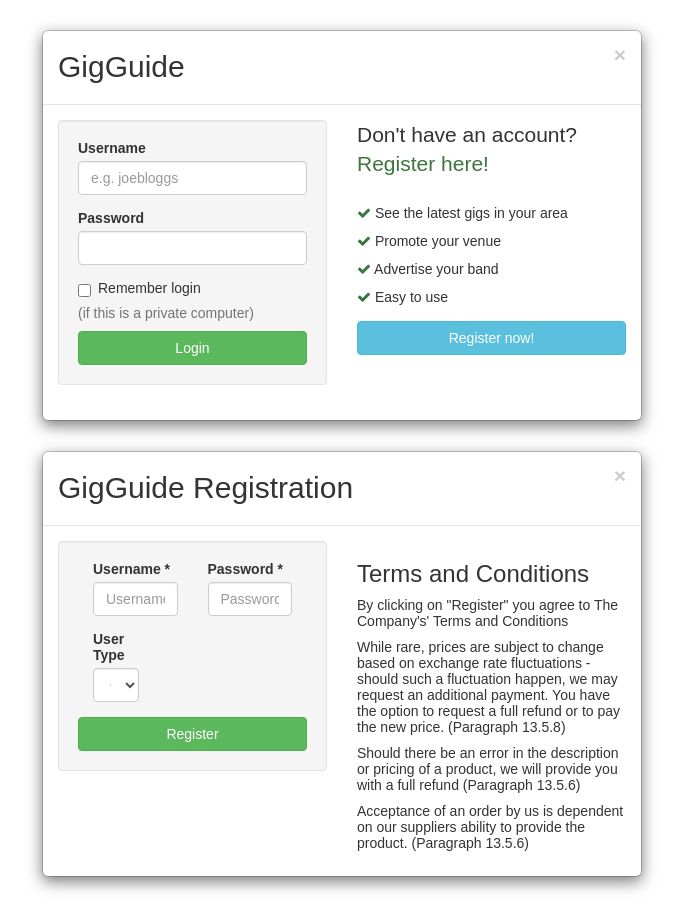
After one commit to Kevin-Colm/Project-Gmit, a PHP site: page /BootstrapMockups/test.html in a window 1280 px wide. The commit adds this page. Shown: the whole page, without its empty margins (298-981 px from the left). Run offline with PHP 8.4, Linux system fonts and the light colour scheme.

Commit message:
added test html pages for registerpage and a fix for the login page

```diff
--- /dev/null
+++ b/BootstrapMockups/test.html
@@ -0,0 +1,140 @@
+<!DOCTYPE html>
+<html lang="en">
+    <head>
+        <meta charset="UTF-8">
+        <title>Login</title>
+        <link rel="stylesheet" href="https://maxcdn.bootstrapcdn.com/bootstrap/3.3.7/css/bootstrap.css">
+		<link rel="stylesheet" href="https://cdnjs.cloudflare.com/ajax/libs/font-awesome/4.7.0/css/font-awesome.min.css">
+        <style type="text/css">
+            body{ font: 14px sans-serif; }
+            .wrapper{ width: 350px; padding: 20px; }
+        </style>
+    </head>
+    <body>
+        <div id="login-overlay" class="modal-dialog">
+
+            <div class="modal-content">
+                <div class="modal-header">
+                    <button type="button" class="close" data-dismiss="modal"><span aria-hidden="true">×</span><span class="sr-only">Close</span></button>
+                    <h2 class="modal-title" id="myModalLabel">GigGuide</h2>
+                </div>
+                <div class="modal-body">
+                    <div class="row">
+                        <div class="col-xs-6">
+                            <div class="well">
+                                <form id="loginForm" method="POST"  novalidate="novalidate">
+                                    <div class="form-group">
+                                        <label for="username" class="control-label">Username</label>
+                                        <input type="text" class="form-control" id="username" name="username" value="" required="" title="Please enter you username" placeholder="e.g. joebloggs">
+                                        <span class="help-block"></span>
+                                    </div>
+                                    <div class="form-group">
+                                        <label for="password" class="control-label">Password</label>
+                                        <input type="password" class="form-control" id="password" name="password" value="" required="" title="Please enter your password">
+                                        <span class="help-block"></span>
+                                    </div>
+                                    <div class="checkbox">
+                                        <label>
+                                            <input type="checkbox" name="remember" id="remember"> Remember login
+                                        </label>
+                                        <p class="help-block">(if this is a private computer)</p>
+                                    </div>
+                                    <button type="submit" class="btn btn-success btn-block">Login</button>
+                                </form>
+                            </div>
+                        </div>
+                        <div class="col-xs-6">
+                            <p class="lead">Don't have an account?<span class="text-success">Register here!</span></p>
+                            <ul class="list-unstyled" style="line-height: 2">
+                                <li><span class="fa fa-check text-success"></span> See the latest gigs in your area</li>
+                                <li><span class="fa fa-check text-success"></span> Promote your venue</li>
+                                <li><span class="fa fa-check text-success"></span> Advertise your band</li>
+                                <li><span class="fa fa-check text-success"></span> Easy to use</li>
+
+                            </ul>
+                            <p><a href="register.php" class="btn btn-info btn-block">Register now!</a></p>
+                        </div>
+                    </div>
+                </div>
+            </div>
+        </div>
+    </body>
+</html>
+
+
+
+
+
+
+
+
+
+
+
+
+
+
+
+
+
+<div id="register-overlay" class="modal-dialog">
+
+            <div class="modal-content">
+                <div class="modal-header">
+                    <button type="button" class="close" data-dismiss="modal"><span aria-hidden="true">×</span><span class="sr-only">Close</span></button>
+                    <h2 class="modal-title" id="myModalLabel">GigGuide Registration</h2>
+                </div>
+                <div class="modal-body">
+                    <div class="row">
+                        <div class="col-xs-6">
+                            <div class="well">
+
+                                <form class="form-signin" method="POST">
+
+                                    <div class="form-row">
+										<div class="form-group col-md-6">
+											<label for="inputUserName">Username *</label>
+											<input type="text" name="userName" class="form-control" placeholder="Username" required>
+										</div>
+
+										<div class="form-group col-md-6">
+											<label for="inputPassword">Password *</label>
+											<input type="password" name="password" id="inputPassword" class="form-control" placeholder="Password" required>
+										</div>
+									</div>
+
+									<div class="form-group col-md-4">
+										<label for="inputState">User Type</label>
+										<select id="inputState" class="form-control">
+											<option selected>Choose...</option>
+											<option value="customer">Customer</option>
+											<option value="band">Band</option>
+											<option value="venue">Venue</option>
+										</select>
+									</div>
+
+                                    <button type="submit" class="btn btn-success btn-block">Register</button>
+                                </form>
+                            </div>
+                        </div>
+                        <div class="col-xs-6">
+							<h3 class="dark-grey">Terms and Conditions</h3>
+							<p>
+								By clicking on "Register" you agree to The Company's' Terms and Conditions
+							</p>
+							<p>
+								While rare, prices are subject to change based on exchange rate fluctuations -
+								should such a fluctuation happen, we may request an additional payment. You have the option to request a full refund or to pay the new price. (Paragraph 13.5.8)
+							</p>
+							<p>
+								Should there be an error in the description or pricing of a product, we will provide you with a full refund (Paragraph 13.5.6)
+							</p>
+							<p>
+								Acceptance of an order by us is dependent on our suppliers ability to provide the product. (Paragraph 13.5.6)
+							</p>
+						</div>
+
+                    </div>
+                </div>
+            </div>
+        </div>
--- a/register.php
+++ b/register.php
@@ -53,13 +53,17 @@ if (isset($_POST['userName']) and isset($_POST['password'])) {
     </head>
     <body>
         <form class="form-signin" method="POST">
+
             <h2 class="form-signin-heading">Please Register here</h2>
+
             <div class="input-group">
                 <span class="input-group-addon" id="basic-addon1">@</span>
                 <input type="text" name="userName" class="form-control" placeholder="Username" required>
             </div>
+
             <label for="inputPassword" class="sr-only">Password</label>
             <input type="password" name="password" id="inputPassword" class="form-control" placeholder="Password" required>
+
             <select name="type">
                 <option value="customer">Customer</option>
                 <option value="band">Band</option>
```
Also changed, not shown: BootstrapMockups/RegisterPageBootstrapTest.html (added, +75 -0 lines).
